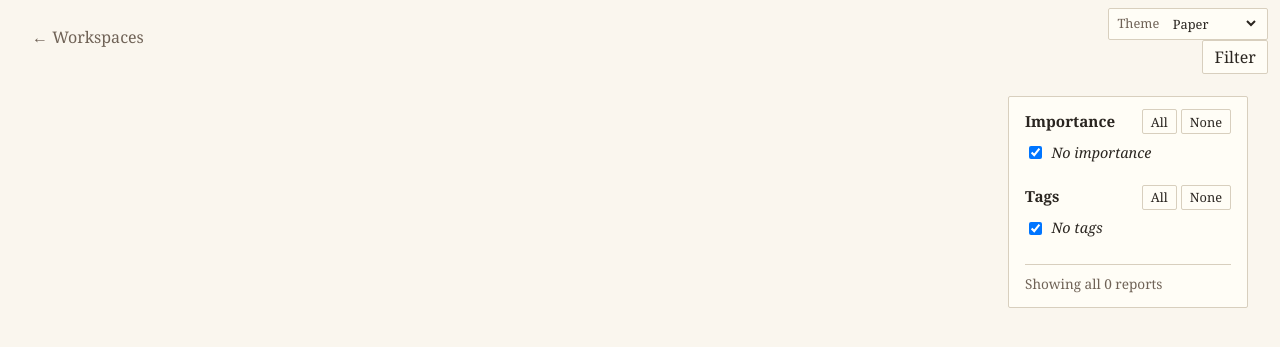
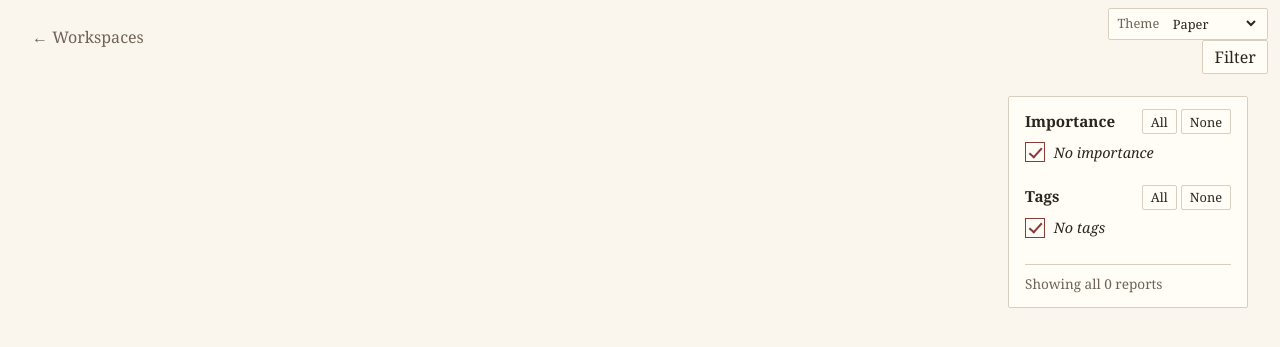
Before and after one commit to rgvulc/reportboard, a Flask app: template app/templates/workspaces/board.html in a window 1280 px wide, after a click on "Filter". Shown: the top 347 px of the page. Run offline with Flask 3, Linux system fonts and the light colour scheme; the template is opened without the code that fills it, so the values that code supplies are empty.

Commit message:
Updating checkbox feell across themes

```diff
--- a/app/static/css/app.css
+++ b/app/static/css/app.css
@@ -2234,3 +2234,106 @@ input::placeholder, textarea::placeholder {
     padding: 0.55rem 0.7rem;
     gap: 0.7rem;
 }
+
+/* ============================================================
+ *  Satisfying checkboxes (shared) — the paper2 checkbox feel
+ *  ported onto paper, terminal, terminal2, clean. Same geometry
+ *  and springy hover/active/checked behaviour. The toggle colour
+ *  is the theme accent for paper/terminal/terminal2 (so paper is
+ *  identical to paper2); clean stays a neutral dark with no
+ *  accent tint, per request.
+ * ============================================================ */
+
+:root[data-theme="paper"],
+:root[data-theme="terminal"],
+:root[data-theme="terminal2"] {
+    --cb-accent: var(--accent);
+}
+:root[data-theme="clean"] {
+    --cb-accent: var(--text);
+}
+
+:root[data-theme="paper"] .checklist input[type="checkbox"],
+:root[data-theme="paper"] .filter-checkbox input[type="checkbox"],
+:root[data-theme="terminal"] .checklist input[type="checkbox"],
+:root[data-theme="terminal"] .filter-checkbox input[type="checkbox"],
+:root[data-theme="terminal2"] .checklist input[type="checkbox"],
+:root[data-theme="terminal2"] .filter-checkbox input[type="checkbox"],
+:root[data-theme="clean"] .checklist input[type="checkbox"],
+:root[data-theme="clean"] .filter-checkbox input[type="checkbox"] {
+    -webkit-appearance: none;
+    appearance: none;
+    width: 1.25rem;
+    height: 1.25rem;
+    border: 1.5px solid var(--text);
+    background: var(--surface);
+    margin: 0 0.15rem 0 0;
+    cursor: pointer;
+    position: relative;
+    flex-shrink: 0;
+    transition: border-color 0.15s ease,
+                transform 0.12s cubic-bezier(0.34, 1.56, 0.64, 1);
+}
+
+:root[data-theme="paper"] .checklist input[type="checkbox"]:hover,
+:root[data-theme="paper"] .filter-checkbox input[type="checkbox"]:hover,
+:root[data-theme="terminal"] .checklist input[type="checkbox"]:hover,
+:root[data-theme="terminal"] .filter-checkbox input[type="checkbox"]:hover,
+:root[data-theme="terminal2"] .checklist input[type="checkbox"]:hover,
+:root[data-theme="terminal2"] .filter-checkbox input[type="checkbox"]:hover,
+:root[data-theme="clean"] .checklist input[type="checkbox"]:hover,
+:root[data-theme="clean"] .filter-checkbox input[type="checkbox"]:hover {
+    border-color: var(--cb-accent);
+    transform: scale(1.06);
+}
+
+:root[data-theme="paper"] .checklist input[type="checkbox"]:active,
+:root[data-theme="paper"] .filter-checkbox input[type="checkbox"]:active,
+:root[data-theme="terminal"] .checklist input[type="checkbox"]:active,
+:root[data-theme="terminal"] .filter-checkbox input[type="checkbox"]:active,
+:root[data-theme="terminal2"] .checklist input[type="checkbox"]:active,
+:root[data-theme="terminal2"] .filter-checkbox input[type="checkbox"]:active,
+:root[data-theme="clean"] .checklist input[type="checkbox"]:active,
+:root[data-theme="clean"] .filter-checkbox input[type="checkbox"]:active {
+    transform: scale(0.94);
+}
+
+:root[data-theme="paper"] .checklist input[type="checkbox"]:checked,
+:root[data-theme="paper"] .filter-checkbox input[type="checkbox"]:checked,
+:root[data-theme="terminal"] .checklist input[type="checkbox"]:checked,
+:root[data-theme="terminal"] .filter-checkbox input[type="checkbox"]:checked,
+:root[data-theme="terminal2"] .checklist input[type="checkbox"]:checked,
+:root[data-theme="terminal2"] .filter-checkbox input[type="checkbox"]:checked,
+:root[data-theme="clean"] .checklist input[type="checkbox"]:checked,
+:root[data-theme="clean"] .filter-checkbox input[type="checkbox"]:checked {
+    border-color: var(--cb-accent);
+    background: var(--surface);
+}
+
+:root[data-theme="paper"] .checklist input[type="checkbox"]:checked::after,
+:root[data-theme="paper"] .filter-checkbox input[type="checkbox"]:checked::after,
+:root[data-theme="terminal"] .checklist input[type="checkbox"]:checked::after,
+:root[data-theme="terminal"] .filter-checkbox input[type="checkbox"]:checked::after,
+:root[data-theme="terminal2"] .checklist input[type="checkbox"]:checked::after,
+:root[data-theme="terminal2"] .filter-checkbox input[type="checkbox"]:checked::after,
+:root[data-theme="clean"] .checklist input[type="checkbox"]:checked::after,
+:root[data-theme="clean"] .filter-checkbox input[type="checkbox"]:checked::after {
+    content: "";
+    position: absolute;
+    left: 32%;
+    top: 6%;
+    width: 30%;
+    height: 62%;
+    border-right: 2.5px solid var(--cb-accent);
+    border-bottom: 2.5px solid var(--cb-accent);
+    transform: rotate(42deg);
+    transform-origin: center;
+}
+
+:root[data-theme="paper"] .checklist-item,
+:root[data-theme="terminal"] .checklist-item,
+:root[data-theme="terminal2"] .checklist-item,
+:root[data-theme="clean"] .checklist-item {
+    padding: 0.55rem 0.7rem;
+    gap: 0.7rem;
+}
```
